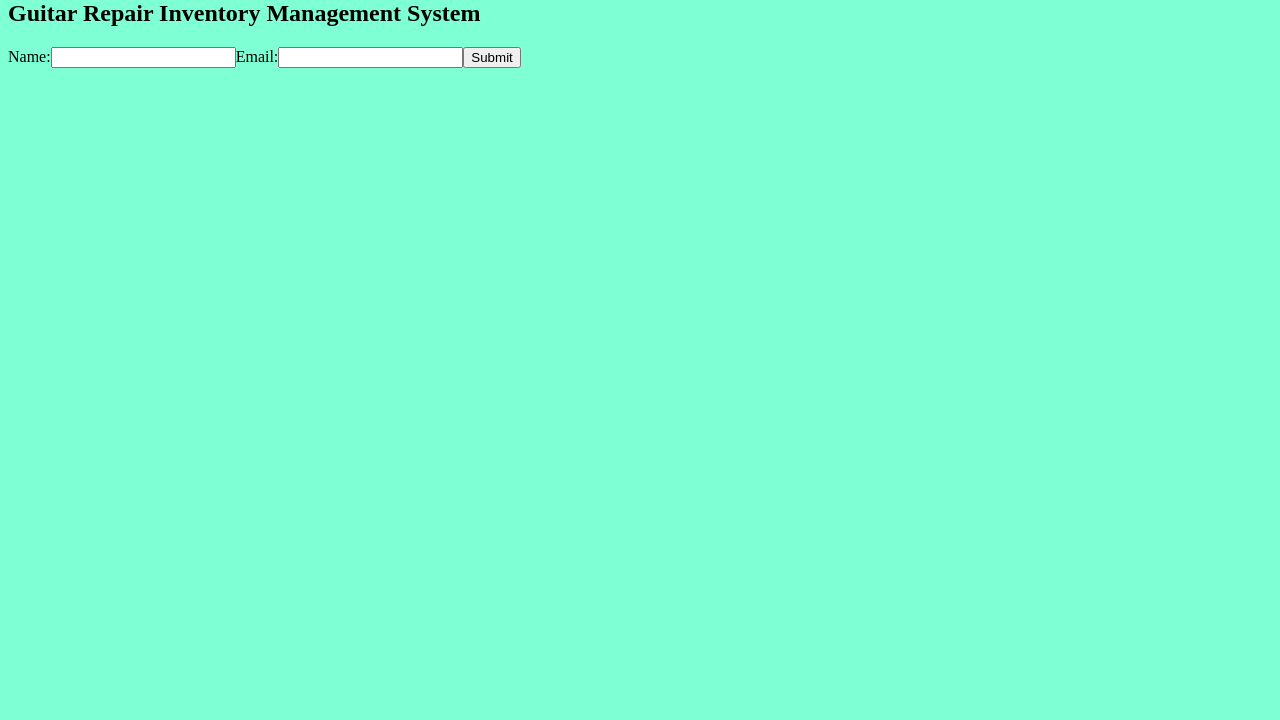
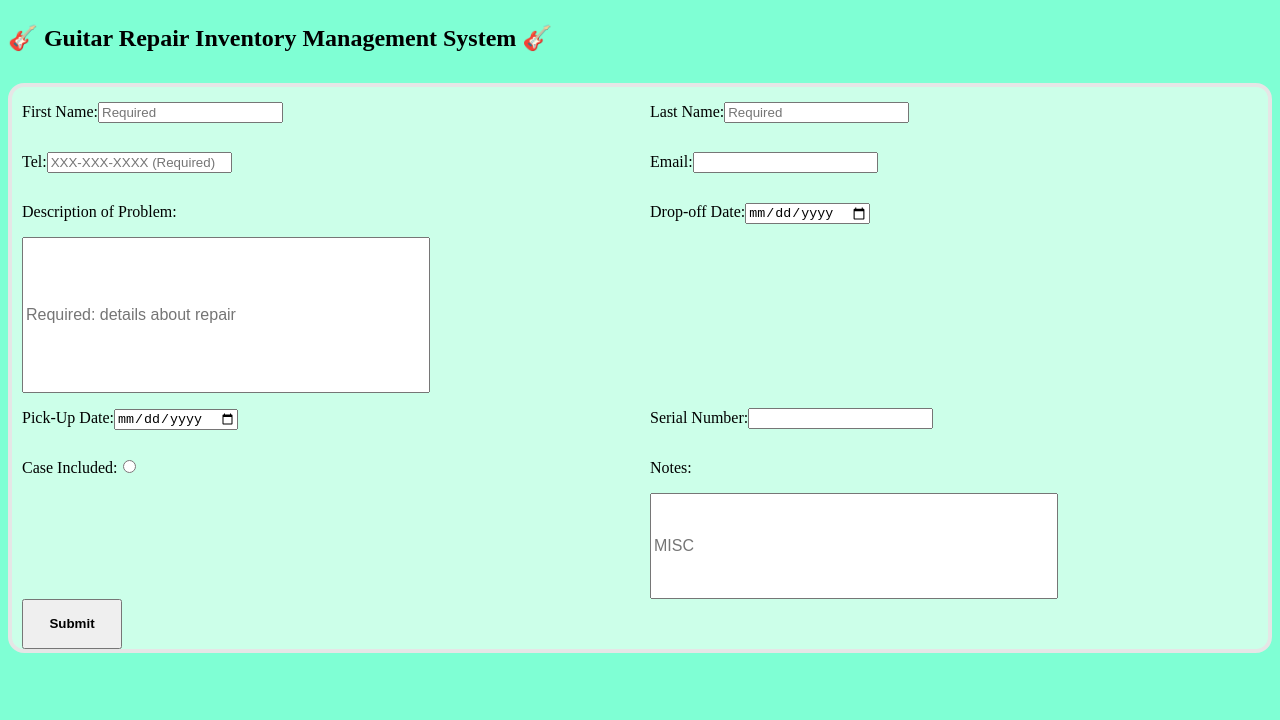
Before and after one commit to apinkhasov101/solo-project, a React app: page / in a window 1280 px wide. Shown: the part 80-800 px from the top of the page. Built offline with nearby package versions, Linux system fonts and the light colour scheme.

Commit message:
"Form Style Done"

```diff
--- a/src/components/App.css
+++ b/src/components/App.css
@@ -1,3 +1,41 @@
+
+
 body {
     background-color: aquamarine;
+    line-height: 50px;}
+
+#textarea
+{
+    height:150px;
+    width: 400px;
+    font-size:12pt;
 }
+
+#textarea2
+{
+    height:100px;
+    width: 400px;
+    font-size:12pt;
+}
+
+.button{
+    height:50px;
+    width:100px;
+    font-weight : bold;
+    margin-left: 10px;
+}
+
+form {
+    box-sizing: border-box;
+    /* padding: 2rem; */
+    border-radius: 1rem;
+    background-color: hsl(154, 100%, 90%);
+    border: 4px solid hsl(0, 0%, 90%);
+    display: grid;
+    grid-template-columns: 1fr 1fr 1fr 1fr;
+    /* gap: 1.5rem; */
+  }
+
+  label {
+    margin-left: 10px;
+  }
--- a/src/components/App.js
+++ b/src/components/App.js
@@ -3,30 +3,98 @@ import React, { useState } from 'react' // we want to destructure Component from
 import "./App.css"
 
 function App() {
-  const [name, setName] = useState('');
+  const [firstName, setFirstName] = useState('');
+  const [lastName, setLastName] = useState('');
+  const [tel, setTel] = useState('');
   const [email, setEmail] = useState('');
+  const [problem, setProb] = useState('');
+  const [dropOffDate, setDropOffDate] = useState('');
+  const [pickUpDate, setPickUpDate] = useState('');
+  const [serNum, setSerNum] = useState('');
+  const [cases, setCase] = useState('');
+  const [notes, setNotes] = useState('');
+
 
   const handleSubmit = (event) => {
     event.preventDefault(); // Prevent default form submission behavior
-    console.log('Name:', name);
+    console.log('First Name:', firstName);
+    console.log('Last Name:', lastName);
+    console.log('Tel:', tel);
     console.log('Email:', email);
+    console.log('Problem,:', problem);
+    console.log('Drop-off Date,:', dropOffDate);
+    console.log('Pick-up Date:', pickUpDate);
+    console.log('Serial Number:', serNum);
+    console.log('Case Included:', cases);
+    console.log('Notes:', notes);
     // Do something with the form data, e.g., send it to an API
   };
 
   return (
         <>
         <h1> GRIMS </h1>
-        <h2> Guitar Repair Inventory Management System </h2>
+        <h2> 🎸 Guitar Repair Inventory Management System 🎸</h2>
       <form onSubmit={handleSubmit}>
       <label>
-        Name:
-        <input type="text" value={name} onChange={(e) => setName(e.target.value)} />
+        First Name:
+        <input type="text" placeholder="Required" value={firstName} onChange={(e) => setFirstName(e.target.value)}/>
       </label>
+      <br></br>
+      <label>
+        Last Name:
+        <input type="text" placeholder="Required" value={lastName} onChange={(e) => setLastName(e.target.value)} />
+      </label>
+      <br></br>
+      <label>
+        Tel:
+        <input type="text" placeholder="XXX-XXX-XXXX (Required)" value={tel} onChange={(e) => setTel(e.target.value)} />
+      </label>
+      <br></br>
       <label>
         Email:
         <input type="email" value={email} onChange={(e) => setEmail(e.target.value)} />
       </label>
-      <button type="submit">Submit</button>
+      <br></br>
+
+      <label>
+        Description of Problem:
+        <input id="textarea" placeholder="Required: details about repair" value={problem} onChange={(e) => setProb(e.target.value)} />
+      </label>
+      <br></br>
+
+      <label>
+        Drop-off Date:
+        <input type="date" value={dropOffDate} onChange={(e) => setDropOffDate(e.target.value)} />
+      </label>
+      <br></br>
+
+      <label>
+        Pick-Up Date:
+        <input type="date" value={pickUpDate} onChange={(e) => setPickUpDate(e.target.value)} />
+      </label>
+      <br></br>
+
+      <label>
+        Serial Number:
+        <input type="text" value={serNum} onChange={(e) => setSerNum(e.target.value)} />
+      </label>
+      <br></br>
+
+      <label>
+        Case Included:
+        <input type="radio" value={cases} onChange={(e) => setCase(e.target.value)} />
+      </label>
+      <br></br>
+
+      <label>
+        Notes:
+        <input id="textarea2" placeholder="MISC" value={notes} onChange={(e) => setNotes(e.target.value)} />
+      </label>
+      <br></br>
+
+      <button type="submit" class="button">Submit</button>
+      <br></br>
+
     </form>
     </>
   );
```
